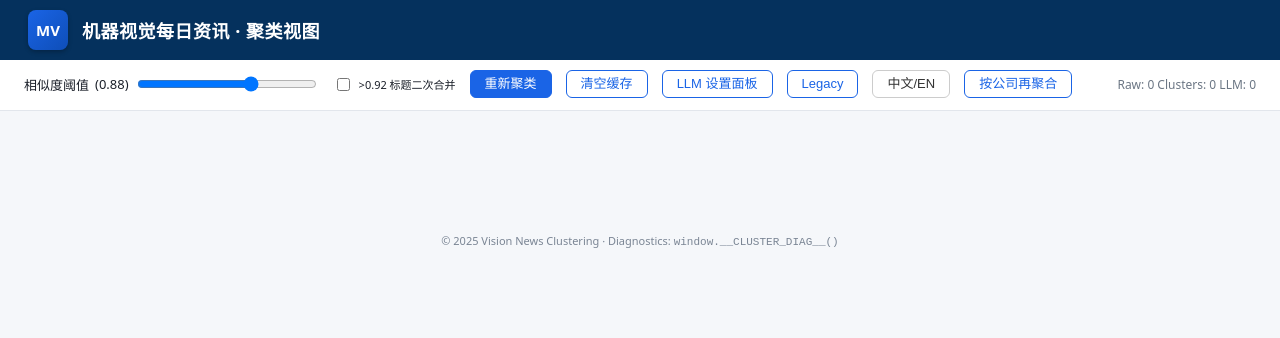
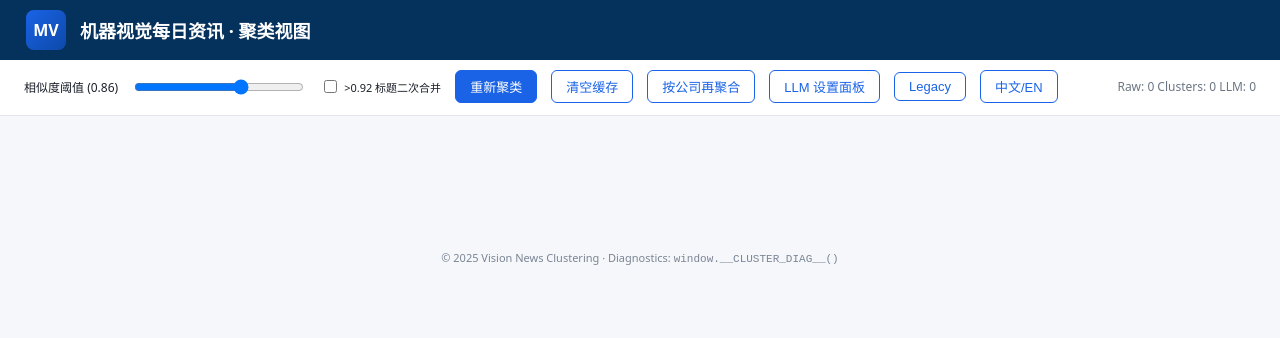
Before and after one commit to Baggio200cn/-, a website: page index.html in a window 1280 px wide. Drawn offline with Linux system fonts and the light colour scheme.

Commit message:
Refactor index.html for style and structure updates
Updated various styles and elements in the HTML file, including toolbar and header adjustments, and modified the script source for versioning.

```diff
--- a/index.html
+++ b/index.html
@@ -4,105 +4,43 @@
 <meta charset="UTF-8" />
 <title>机器视觉每日资讯 · 聚类视图</title>
 <meta name="viewport" content="width=device-width,initial-scale=1" />
+<meta name="app-version" content="baseline-1" />
 <style>
 :root {
-  --primary:#1a64e6;
-  --bg:#f5f7fa;
-  --card:#fff;
-  --border:#e2e6ec;
-  --radius:12px;
-  --shadow:0 2px 4px rgba(0,0,0,.05);
-  --text:#1a1f29;
-  --muted:#6b7684;
-  --accent:#12b76a;
+  --primary:#1a63e6; --bg:#f5f7fa; --card:#fff; --border:#e2e6ec; --radius:12px;
+  --shadow:0 2px 4px rgba(0,0,0,.05); --text:#1a1f29; --muted:#6b7684; --accent:#12b76a;
 }
-* { box-sizing:border-box; }
-body { margin:0; font-family:system-ui,-apple-system,Segoe UI,Roboto,Helvetica,Arial,sans-serif; background:var(--bg); color:var(--text); }
-header.site-bar {
-  background:#05315d;
-  color:#fff;
-  padding:10px 28px;
-  display:flex;
-  align-items:center;
-  gap:14px;
-}
-header.site-bar .logo {
-  width:40px;height:40px;border-radius:8px;
-  background:linear-gradient(135deg,#1a64e6,#0e4eb8);
-  display:flex;align-items:center;justify-content:center;
-  font-weight:600;font-size:15px;
-  box-shadow:0 2px 4px rgba(0,0,0,.25);
-}
-header.site-bar h1 {
-  font-size:18px;
-  margin:0;
-  font-weight:600;
-  letter-spacing:.5px;
-}
-#toolbarWrap {
-  background:#fff;
-  border-bottom:1px solid var(--border);
-  padding:10px 24px 12px;
-}
-#toolbar {
-  display:flex;flex-wrap:wrap;gap:14px;align-items:center;
-  max-width:1500px;margin:0 auto;
-}
-.toolbar-block { display:flex;align-items:center;gap:6px;font-size:13px; }
-input[type=range]{ width:180px; }
-button {
-  cursor:pointer;
-  padding:6px 14px;
-  border:1px solid var(--primary);
-  background:var(--primary);
-  color:#fff;
-  border-radius:6px;
-  font-size:13px;
-  line-height:1.1;
-}
-button.secondary { background:#fff; color:var(--primary); }
-button:disabled { opacity:.55; cursor:not-allowed; }
-#stats { margin-left:auto;font-size:12px;color:var(--muted);white-space:nowrap; }
-#clusters {
-  max-width:1500px;
-  margin:24px auto 60px;
-  padding:0 28px;
-  display:grid;
-  grid-template-columns:repeat(auto-fill,minmax(340px,1fr));
-  gap:26px;
-}
-.cluster-card {
-  background:var(--card);
-  border:1px solid var(--border);
-  border-radius:var(--radius);
-  padding:16px 18px 14px;
-  display:flex;flex-direction:column;
-  box-shadow:var(--shadow);
-  position:relative;
-  transition:box-shadow .18s;
-}
-.cluster-card:hover { box-shadow:0 4px 16px rgba(0,0,0,.07); }
-.cluster-card h3 { margin:0 0 4px;font-size:16px; }
-.badge { background:#eef2f8; color:#36485f; display:inline-block; padding:2px 6px; font-size:11px; border-radius:10px; margin:0 6px 6px 0; }
-.badge.llm { background:var(--accent);color:#fff; }
-.badge.err { background:#e03131;color:#fff; }
-.cluster-meta { font-size:11px;color:var(--muted);margin-bottom:4px; }
-ul.sources { list-style:none;padding:0;margin:8px 0 0;max-height:150px;overflow:auto;font-size:12px;line-height:1.35; }
-ul.sources li { margin:2px 0; }
-.card-actions { margin-top:10px; display:flex; gap:8px; flex-wrap:wrap; }
-.card-actions button { font-size:12px;padding:4px 10px; }
-#llmPanel { display:none; background:#fff; border-top:1px solid var(--border); padding:16px 24px 18px; }
-#llmPanel.visible { display:block; }
-.form-row { display:flex; flex-wrap:wrap; gap:12px; margin-bottom:10px; }
-.form-row label { font-size:12px; display:flex;flex-direction:column;gap:4px;min-width:180px; }
-.form-row input { border:1px solid #c3ccd6;border-radius:4px;padding:6px 8px;font-size:12px; }
-.lang-toggle { background:#fff;color:#333;border-color:#ccc; }
-footer { text-align:center; font-size:11px;color:#7a8594;padding:38px 0 70px; }
-#globalMsg { font-size:12px; }
+*{box-sizing:border-box;}
+body{margin:0;font-family:system-ui,-apple-system,Segoe UI,Roboto,Helvetica,Arial,sans-serif;background:var(--bg);color:var(--text);}
+header.site-bar{background:#05315d;color:#fff;padding:10px 26px;display:flex;align-items:center;gap:14px;}
+header .logo{width:40px;height:40px;border-radius:8px;background:linear-gradient(135deg,#1a63e6,#0d49a9);display:flex;align-items:center;justify-content:center;font-weight:600;}
+header h1{margin:0;font-size:18px;font-weight:600;}
+#toolbarWrap{background:#fff;border-bottom:1px solid var(--border);padding:10px 24px 12px;}
+#toolbar{display:flex;flex-wrap:wrap;gap:14px;align-items:center;max-width:1480px;margin:0 auto;}
+input[type=range]{width:170px;}
+button{cursor:pointer;padding:6px 14px;border:1px solid var(--primary);background:var(--primary);color:#fff;border-radius:6px;font-size:13px;}
+button.secondary{background:#fff;color:var(--primary);}
+button:disabled{opacity:.55;cursor:not-allowed;}
+#stats{margin-left:auto;font-size:12px;color:var(--muted);white-space:nowrap;}
+#clusters{max-width:1480px;margin:24px auto 70px;padding:0 28px;display:grid;grid-template-columns:repeat(auto-fill,minmax(340px,1fr));gap:24px;}
+.cluster-card{background:var(--card);border:1px solid var(--border);border-radius:var(--radius);padding:16px 18px 14px;display:flex;flex-direction:column;box-shadow:var(--shadow);}
+.cluster-card h3{margin:0 0 4px;font-size:16px;}
+.badge{background:#eef2f8;color:#36485f;display:inline-block;padding:2px 6px;font-size:11px;border-radius:10px;margin:0 6px 6px 0;}
+.badge.llm{background:var(--accent);color:#fff;}
+.cluster-meta{font-size:11px;color:var(--muted);margin-bottom:4px;}
+ul.sources{list-style:none;padding:0;margin:8px 0 0;max-height:150px;overflow:auto;font-size:12px;line-height:1.3;}
+.card-actions{margin-top:10px;display:flex;gap:8px;flex-wrap:wrap;}
+.card-actions button{font-size:12px;padding:4px 10px;}
+#llmPanel{display:none;background:#fff;border-top:1px solid var(--border);padding:14px 24px 16px;}
+#llmPanel.visible{display:block;}
+.form-row{display:flex;flex-wrap:wrap;gap:12px;margin-bottom:8px;}
+.form-row label{font-size:12px;display:flex;flex-direction:column;gap:4px;min-width:180px;}
+.form-row input{border:1px solid #c3ccd6;border-radius:4px;padding:6px 8px;font-size:12px;}
+footer{text-align:center;font-size:11px;color:#7a8594;padding:40px 0 70px;}
+#globalMsg{font-size:12px;}
 </style>
 </head>
 <body>
-
 <header class="site-bar">
   <div class="logo">MV</div>
   <h1>机器视觉每日资讯 · 聚类视图</h1>
@@ -110,35 +48,28 @@ footer { text-align:center; font-size:11px;color:#7a8594;padding:38px 0 70px; }
 
 <div id="toolbarWrap">
   <div id="toolbar">
-    <div class="toolbar-block">
-      <span>相似度阈值</span>
-      <span id="thresholdValue">(0.88)</span>
-      <input id="thresholdInput" type="range" min="0.75" max="0.95" step="0.01" value="0.88" />
-    </div>
-    <div class="toolbar-block">
-      <input id="titleMergeInput" type="checkbox" />
-      <label for="titleMergeInput" style="font-size:11px;cursor:pointer;">&gt;0.92 标题二次合并</label>
-    </div>
+    <span style="font-size:12px;">相似度阈值 <span id="thresholdValue">(0.86)</span></span>
+    <input id="thresholdInput" type="range" min="0.70" max="0.95" step="0.01" value="0.86" />
+    <label style="font-size:11px;display:flex;align-items:center;gap:4px;">
+      <input id="titleMergeInput" type="checkbox" /> >0.92 标题二次合并
+    </label>
     <button id="btnRecluster">重新聚类</button>
     <button id="btnClearCache" class="secondary">清空缓存</button>
+    <button id="btnGroupCompany" class="secondary">按公司再聚合</button>
     <button id="btnLLMPanel" class="secondary">LLM 设置面板</button>
     <button id="btnLegacy" class="secondary">Legacy</button>
-    <button id="btnLang" class="lang-toggle">中文/EN</button>
-    <button id="btnGroupCompany" class="secondary">按公司再聚合</button>
+    <button id="btnLang" class="secondary">中文/EN</button>
     <div id="stats">Raw: 0 Clusters: 0 LLM: 0</div>
   </div>
 </div>
 
 <section id="llmPanel">
-  <h4 style="margin:0 0 10px;font-size:14px;">LLM 配置</h4>
+  <h4 style="margin:0 0 6px;font-size:14px;">LLM 配置</h4>
   <div class="form-row">
     <label>API Base <input id="llmBase" placeholder="https://api.openai.com/v1" /></label>
     <label>API Key <input id="llmKey" type="password" placeholder="sk-..." /></label>
     <label>Model <input id="llmModel" placeholder="gpt-4o-mini" /></label>
     <label>Batch <input id="llmBatch" type="number" min="1" max="10" value="4" /></label>
-    <div style="flex:1 1 200px; font-size:11px; color:#666;align-self:flex-end;">
-      Key 仅保存在浏览器，不上传。
-    </div>
   </div>
   <div class="form-row">
     <button id="btnSaveLLM" class="secondary">保存配置</button>
@@ -153,6 +84,6 @@ footer { text-align:center; font-size:11px;color:#7a8594;padding:38px 0 70px; }
   © 2025 Vision News Clustering · Diagnostics: <code>window.__CLUSTER_DIAG__()</code>
 </footer>
 
-<script type="module" src="./app.js"></script>
+<script type="module" src="./app.js?v=baseline-1"></script>
 </body>
 </html>
```
